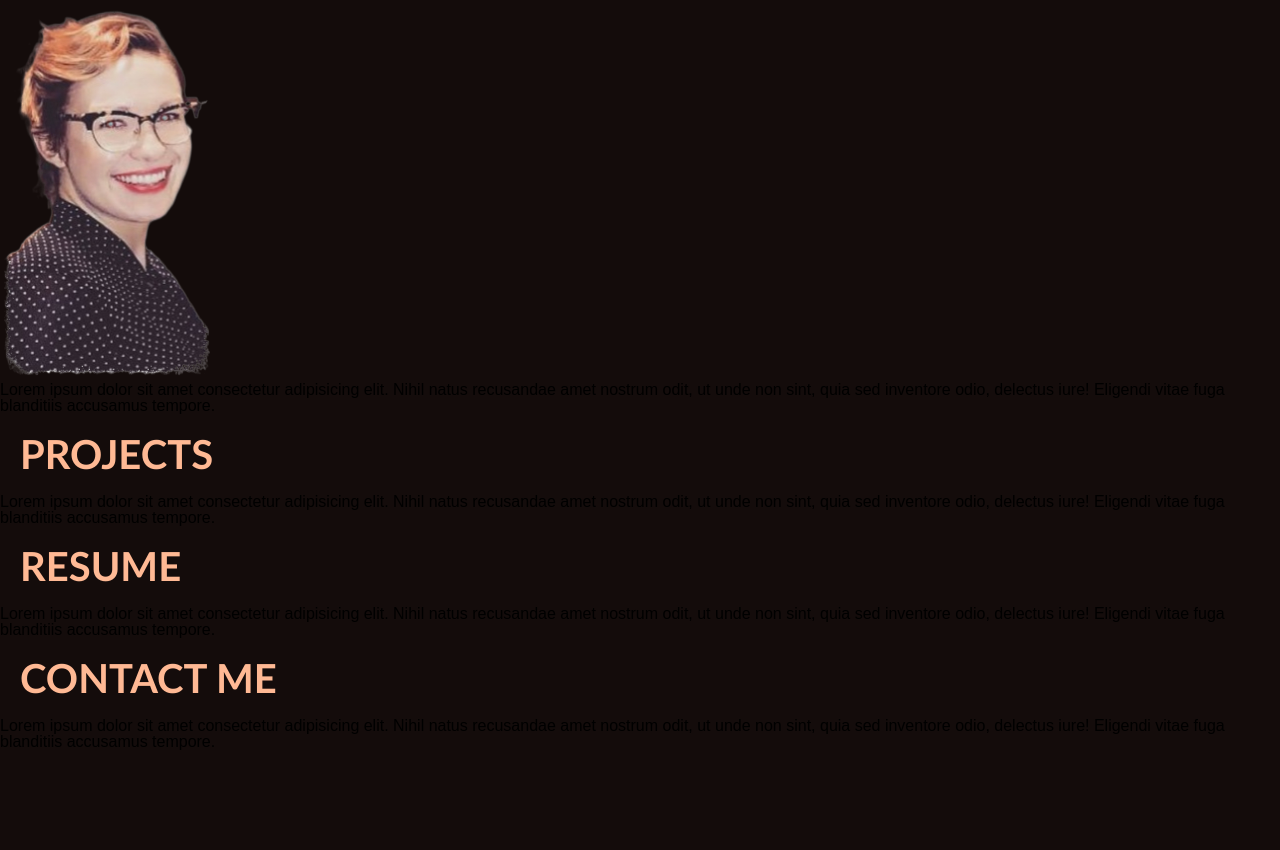
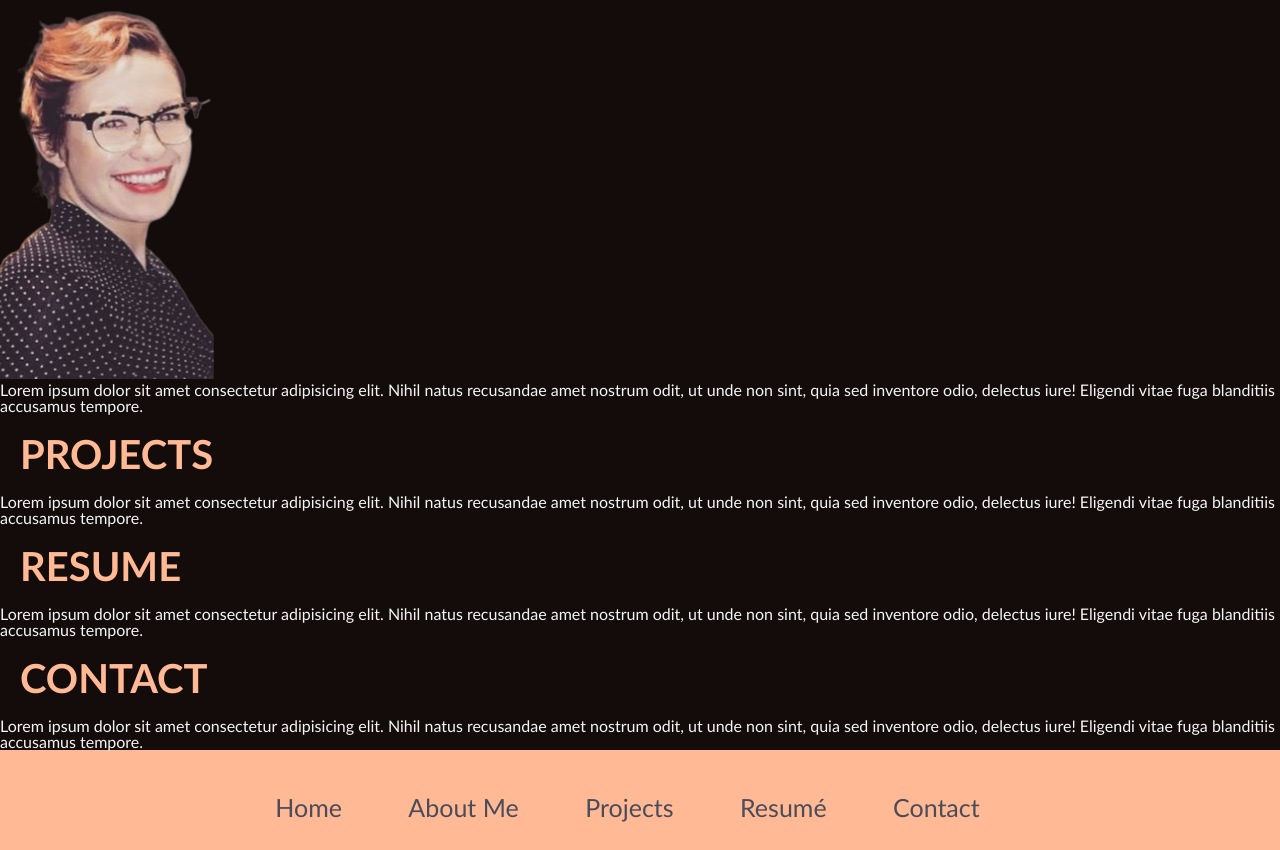
Before and after one commit to Quadrilateral0/ACD-Portfolio, a plain HTML site: page index.html in a window 1280 px wide. Shown: the part 677-1527 px from the top of the page. Before the commit the page ends 1427 px from the top, so only its background shows below. Drawn offline with Linux system fonts and the light colour scheme; files whose address does not match are found by name; a web font is replaced by a local one.

Commit message:
added footer menu

```diff
--- a/assets/css/style.css
+++ b/assets/css/style.css
@@ -2,6 +2,19 @@
     --moon: rgb(75, 76, 90);
     --peach: rgb(255, 185, 148);
     --coal: rgb(20, 12, 11);
+}
+@font-face {
+    font-family: "advent_probold";
+    src: url('C:/Users/amand/OneDrive/Desktop/Coding/ACD-Portfolio/assets/css/fonts/adventpro-bold-webfont.woff') format('woff');
+    font-weight: normal;
+    font-style: normal;
+}
+
+@font-face {
+    font-family: 'advent_proregular';
+    src: url('C:/Users/amand/OneDrive/Desktop/Coding/ACD-Portfolio/assets/css/fonts/adventpro-regular-webfont.woff') format('woff');
+    font-weight: normal;
+    font-style: normal;
 }
 
 body {
@@ -20,18 +33,13 @@ h2 {
     color: var(--peach);
 }
 
-@font-face {
-    font-family: "advent_probold";
-    src: url('C:/Users/amand/OneDrive/Desktop/Coding/ACD-Portfolio/assets/css/fonts/adventpro-bold-webfont.woff') format('woff');
-    font-weight: normal;
-    font-style: normal;
+p {
+    font-family: 'Gill Sans', 'Gill Sans MT', Calibri, 'Trebuchet MS', sans-serif;
+    color: whitesmoke;
 }
 
-@font-face {
-    font-family: 'advent_proregular';
-    src: url('C:/Users/amand/OneDrive/Desktop/Coding/ACD-Portfolio/assets/css/fonts/adventpro-regular-webfont.woff') format('woff');
-    font-weight: normal;
-    font-style: normal;
+footer {
+    background-color: var(--peach);
 }
 
 .header {
@@ -70,3 +78,24 @@ h2 {
 .header nav ul li a {
     color: var(--moon)
 }
+
+.footer nav {
+    padding-top: 15px;
+    margin-right: 25px;
+    text-align: center;
+    font-family: 'Gill Sans', 'Gill Sans MT', Calibri, 'Trebuchet MS', sans-serif;
+    font-size: 25px;
+}
+
+.footer nav ul {
+    list-style-type: none;
+}
+
+.footer nav ul li {
+    display: inline-block;
+    margin: 30px;
+}
+
+.footer nav ul li a {
+    color: var(--moon)
+}
--- a/index.html
+++ b/index.html
@@ -16,10 +16,9 @@
         </h1>
         <nav>
             <ul>
-                <li><a href="#home">Home</li>
                 <li><a href="#about">About Me</a></li>
                 <li><a href="#projects">Projects</a></li>
-                <li><a href="#resume">Resume</a></li>
+                <li><a href="#resume">Resum&eacute;</a></li>
                 <li><a href="#contact">Contact</a></li>
             </ul>
         </nav>
@@ -28,7 +27,7 @@
     <main>
         <section id="about">
             <h2>ABOUT ME</h2>
-            <img src="C:\Users\amand\OneDrive\Desktop\Coding\ACD-Portfolio\assets\images\self-photo-2021-no-background.png" alt="Picture of Amanda">
+            <img src="C:\Users\amand\OneDrive\Desktop\Coding\ACD-Portfolio\assets\images\self-photo-2021.png" alt="Picture of Amanda">
                 <p>
                 Lorem ipsum dolor sit amet consectetur adipisicing elit. Nihil natus recusandae amet nostrum odit, ut unde non sint, quia sed inventore odio, delectus iure! Eligendi vitae fuga blanditiis accusamus tempore.
                 </p>
@@ -46,15 +45,23 @@
            </p>
         </section>
         <section id="contact">
-            <h2>CONTACT ME</h2>
+            <h2>CONTACT</h2>
                  <p>
                 Lorem ipsum dolor sit amet consectetur adipisicing elit. Nihil natus recusandae amet nostrum odit, ut unde non sint, quia sed inventore odio, delectus iure! Eligendi vitae fuga blanditiis accusamus tempore.
                 </p>
         </section>
     </main>
 
-    <footer>
-
+    <footer class="footer">
+        <nav>
+            <ul>
+                <li><a href="#home">Home</li>
+                <li><a href="#about">About Me</a></li>
+                <li><a href="#projects">Projects</a></li>
+                <li><a href="#resume">Resum&eacute;</a></li>
+                <li><a href="#contact">Contact</a></li>
+            </ul>
+        </nav>
     </footer>
 </body>
 
```
Also changed, not shown: assets/images/self-photo-2021-no-background.png (deleted), assets/images/self-photo-2021.png (added).
